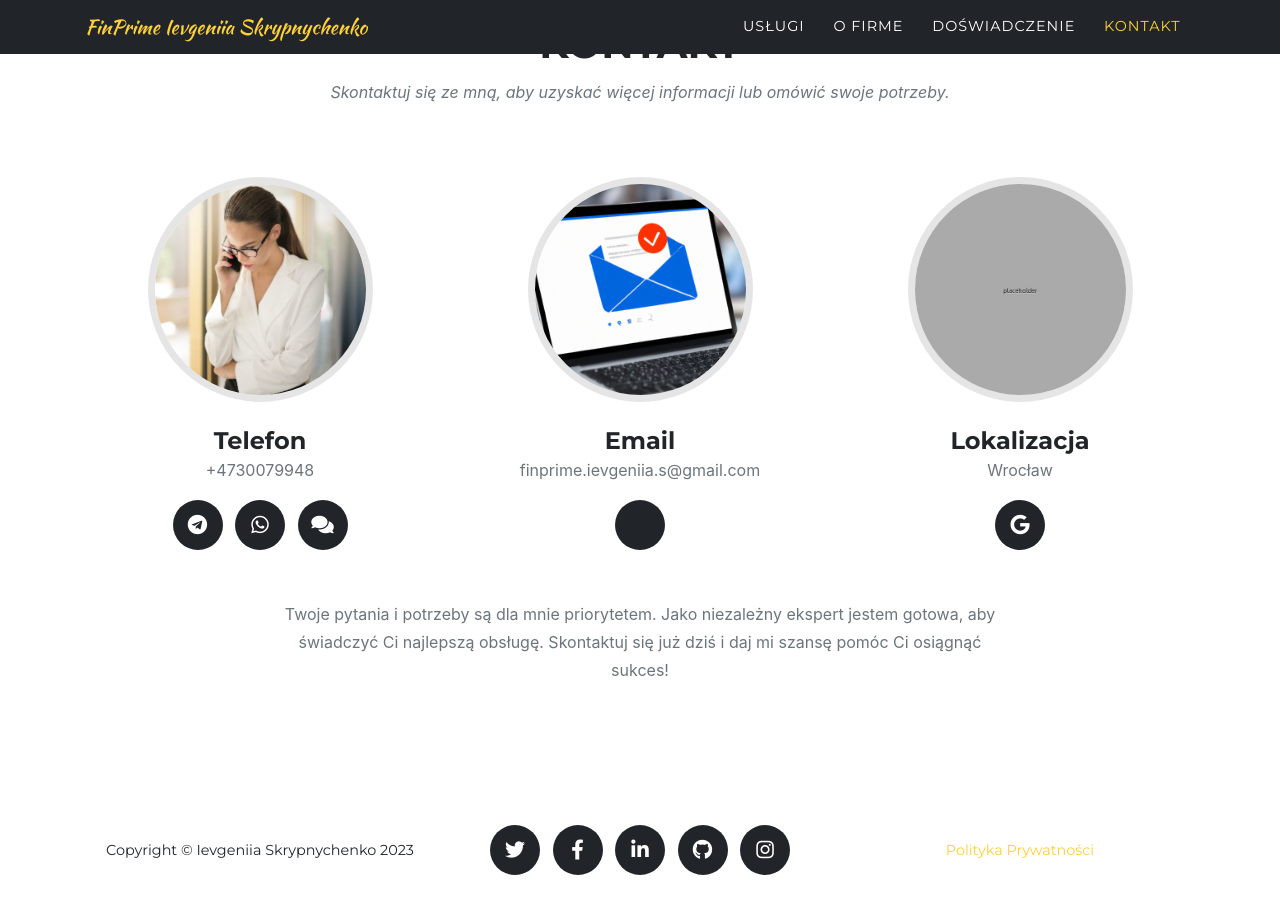
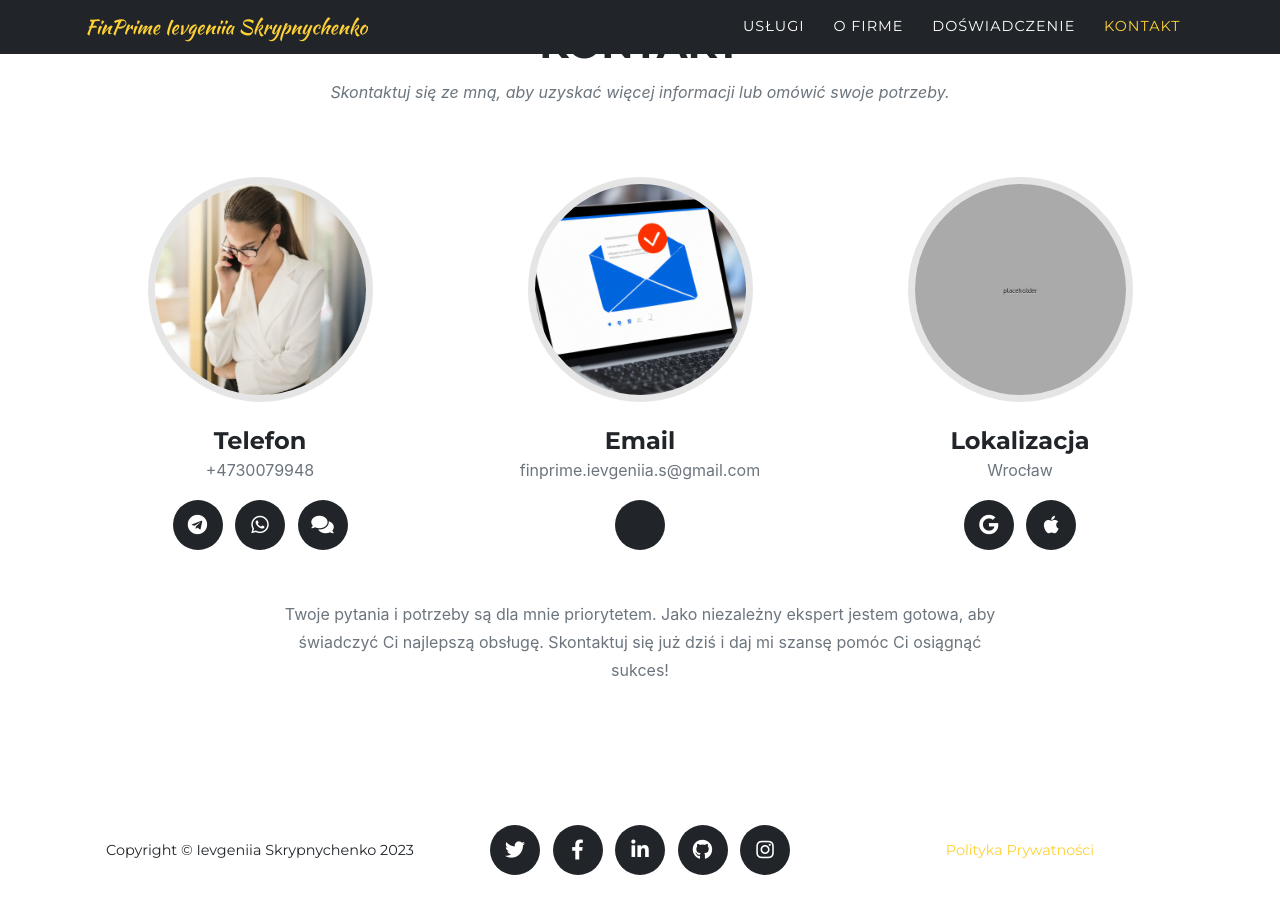
Before and after one commit to scripnichenko/finprime, a Jekyll site: the page built from index.md, in a window 1280 px wide and 900 px high, scrolled down 4637 px. Built offline with Jekyll 4.4.1, drawn with Linux system fonts in a browser that asks for light colours; some web fonts are replaced.

Commit message:
apple map

```diff
--- a/_data/sitetext.yml
+++ b/_data/sitetext.yml
@@ -101,8 +101,8 @@ en: &DEFAULT_EN
         social:
           - url: https://maps.app.goo.gl/cmafZ397KRdu22ea6
             icon: fab fa-google
-          # - url: https://facebook.com
-          #   icon: fab fa-facebook-f
+          - url: https://maps.apple.com/?address=Wroc%C5%82aw,%20Poland&auid=11586322794158851427&ll=51.109391,17.031492&lsp=7618&q=Wroc%C5%82aw
+            icon: fab fa-apple
           # - url: https://linkedin.com
           #   icon: fab fa-linkedin-in
 
```
